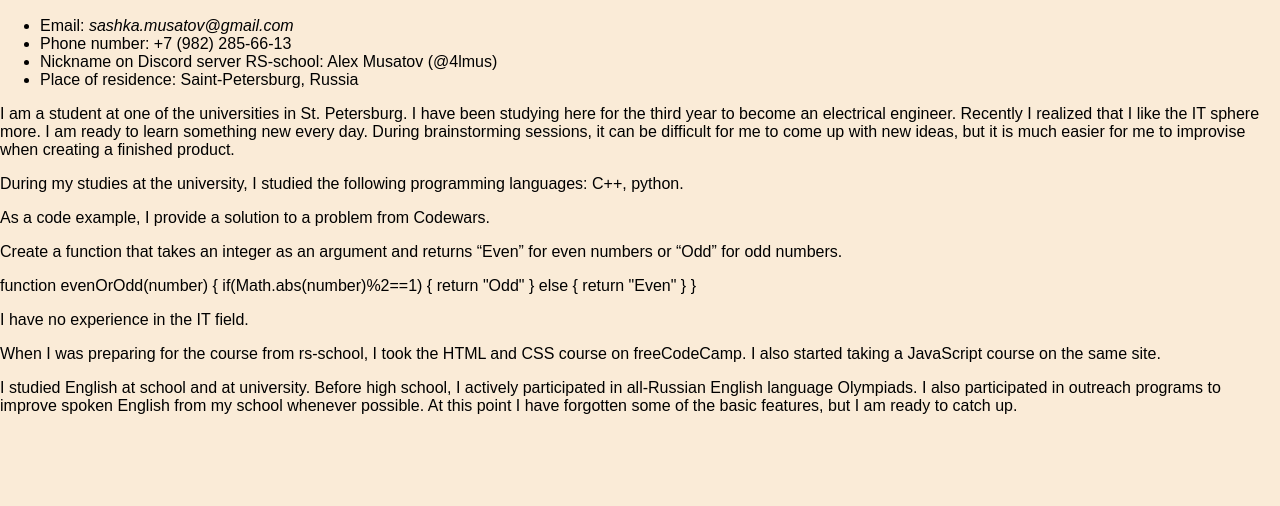
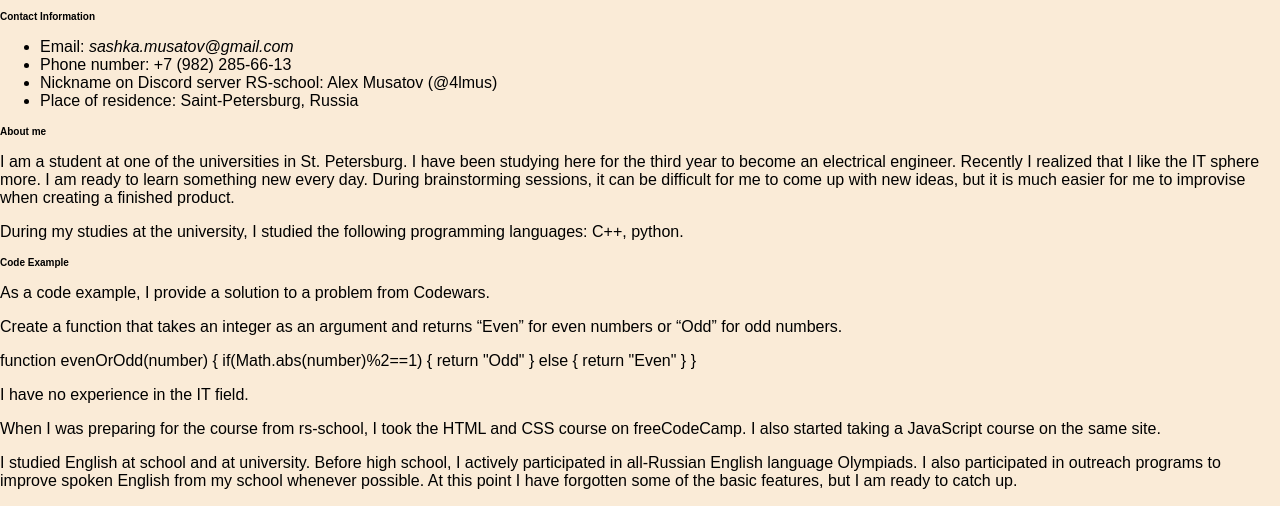
Before and after one commit to 4lmus/rsschool-cv, a plain HTML site: page index.html in a window 1280 px wide. Shown: the part 340-846 px from the top of the page. Before the commit the page ends 800 px from the top, so only its background shows below. Drawn offline with Linux system fonts and the light colour scheme.

Commit message:
fix: add h3 to section

```diff
--- a/index.html
+++ b/index.html
@@ -13,6 +13,7 @@
         </header>
         <main>
             <section id="contact_information">
+                <h3>Contact Information</h3>
                 <ul>
                     <li>Email: <em>sashka.musatov@gmail.com</em></li>
                     <li>Phone number: +7 (982) 285-66-13</li>
@@ -21,6 +22,7 @@
                 </ul>
             </section>
             <section id="about_me">
+                <h3>About me</h3>
                 <p>
                     I am a student at one of the universities in St. Petersburg.
                     I have been studying here for the third year to become an electrical engineer.
@@ -33,6 +35,7 @@
                 </p>
             </section>
             <section id="code_example">
+                <h3>Code Example</h3>
                 <p>As a code example, I provide a solution to a problem from Codewars.</p>
                 <p>Create a function that takes an integer as an argument and returns “Even” for even numbers or “Odd” for odd numbers.</p>
                 <div id="code">
```
